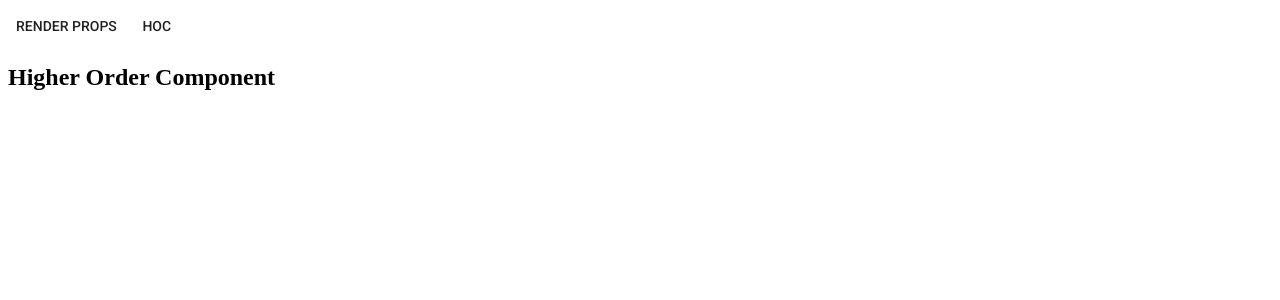
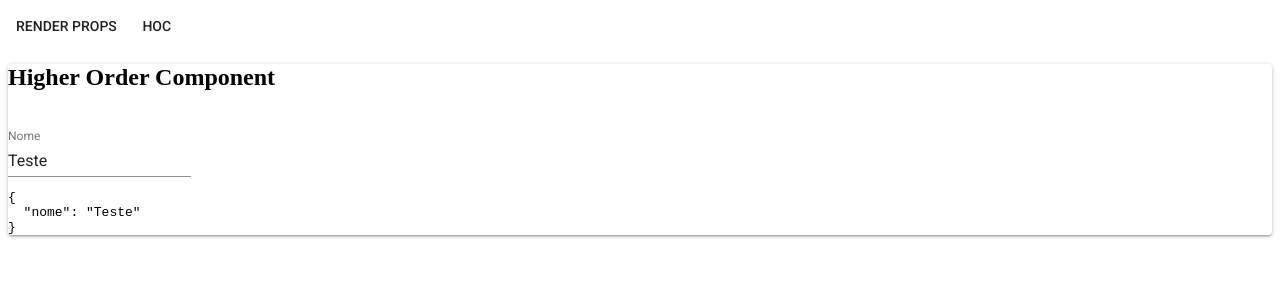
Before and after one commit to francajosejunior/formik, a React app: page / in a window 1280 px wide. Both pictures are taken after a click on the button "HOC". Shown: the top 300 px of the page. Built offline with nearby package versions, Linux system fonts and the light colour scheme.

Commit message:
Higher Order Component

```diff
--- a/src/components/HOC.js
+++ b/src/components/HOC.js
@@ -1,9 +1,31 @@
 import React from 'react'
+import { withFormik } from 'formik'
+import { Paper, Grid, TextField } from '@material-ui/core'
 
 class HOC extends React.Component {
   render() {
-    return <h2>Higher Order Component</h2>
+    const { values, touched, errors, handleChange, handleBlur } = this.props
+    return (
+      <Paper>
+        <h2>Higher Order Component</h2>
+        <br />
+        <Grid container spacing={24}>
+          <Grid item>
+            <TextField
+              name="nome"
+              label="Nome"
+              onChange={handleChange}
+              onBlur={handleBlur}
+              value={values.nome}
+            />
+          </Grid>
+        </Grid>
+        <pre>{JSON.stringify(values, 0, 2)}</pre>
+      </Paper>
+    )
   }
 }
 
-export default HOC
+export default withFormik({
+  mapPropsToValues: () => ({ nome: 'Teste' })
+})(HOC)
```
